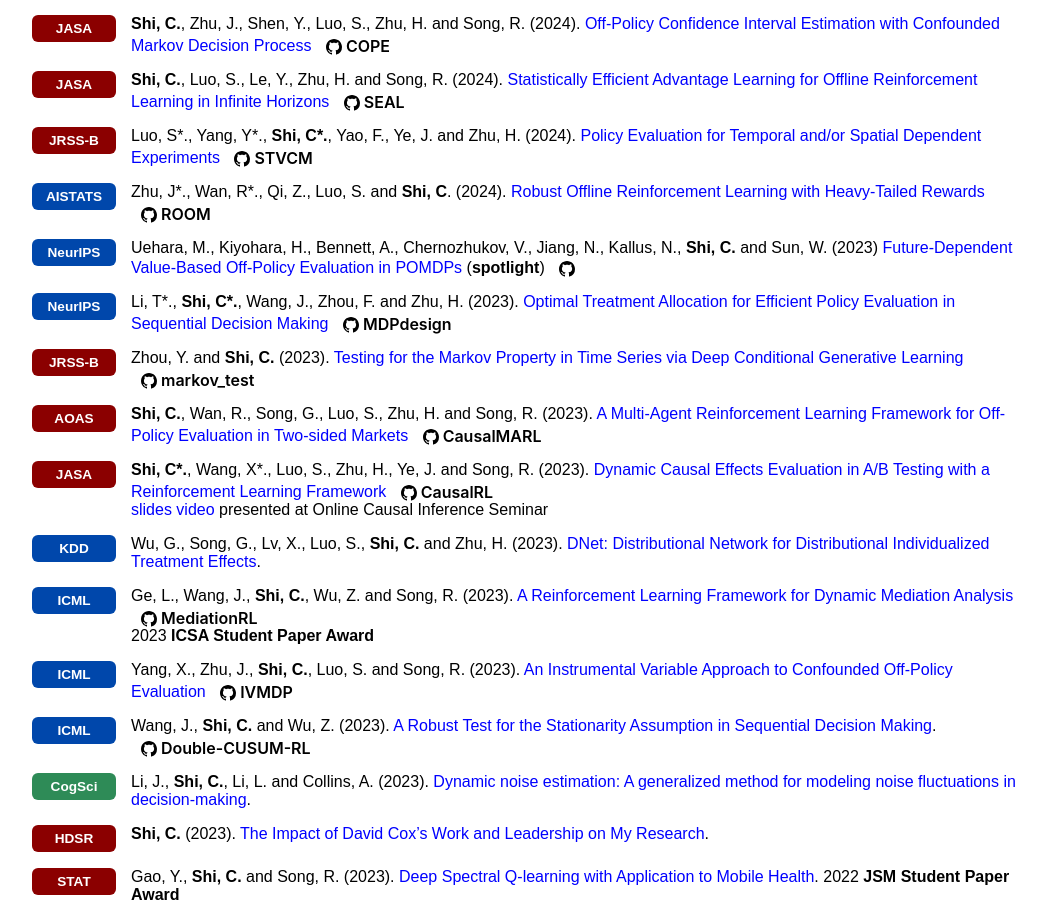
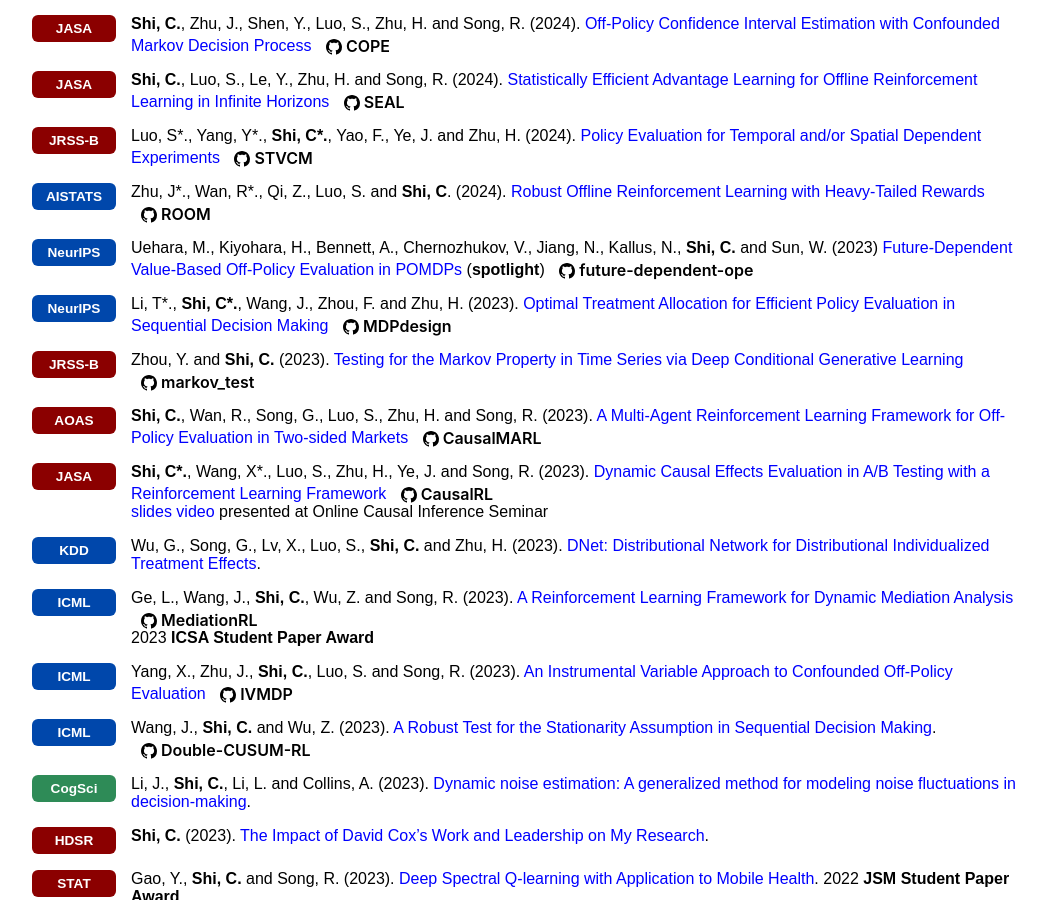
Before and after one commit to callmespring/callmespring.github.io, a Jekyll site: the page built from publication.md, in a window 1280 px wide and 900 px high, scrolled down 2468 px. Shown: the whole window, without its empty margins (111-1157 px from the left). Built offline with Jekyll 4.4.1, drawn with Linux system fonts in a browser that asks for light colours.

Commit message:
Update publication.md

```diff
--- a/publication.md
+++ b/publication.md
@@ -356,7 +356,7 @@
   <div class="pub-content" style="flex: 1;">
     Uehara, M., Kiyohara, H., Bennett, A., Chernozhukov, V., Jiang, N., Kallus, N., <strong>Shi, C.</strong> and Sun, W. (2023) <a href="https://arxiv.org/pdf/2207.13081.pdf">Future-Dependent Value-Based Off-Policy Evaluation in POMDPs</a> (<strong>spotlight</strong>)
     <a href="https://github.com/aiueola/neurips2023-future-dependent-ope" class="gh-module-link">
-      <svg class="gh-icon" viewBox="0 0 16 16" style="width:16px; height:16px; vertical-align: text-bottom;"><path d="M8 0C3.58 0 0 3.58 0 8c0 3.54 2.29 6.53 5.47 7.59.4.07.55-.17.55-.38 0-.19-.01-.82-.01-1.49-2.01.37-2.53-.49-2.69-.94-.09-.23-.48-.94-.82-1.13-.28-.15-.68-.52-.01-.53.63-.01 1.08.58 1.23.82.72 1.21 1.87.87 2.33.66.07-.52.28-.87.51-1.07-1.78-.2-3.64-.89-3.64-3.95 0-.87.31-1.59.82-2.15-.08-.2-.36-1.02.08-2.12 0 0 .67-.21 2.2.82.64-.18 1.32-.27 2-.27.68 0 1.36.09 2 .27 1.53-1.04 2.2-.82 2.2-.82.44 1.1.16 1.92.08 2.12.51.56.82 1.27.82 2.15 0 3.07-1.87 3.75-3.65 3.95.29.25.54.73.54 1.48 0 1.07-.01 1.93-.01 2.2 0 .21.15.46.55.38A8.013 8.013 0 0016 8c0-4.42-3.58-8-8-8z"></path></svg>
+      <svg class="gh-icon" viewBox="0 0 16 16" style="width:16px; height:16px; vertical-align: text-bottom;"><path d="M8 0C3.58 0 0 3.58 0 8c0 3.54 2.29 6.53 5.47 7.59.4.07.55-.17.55-.38 0-.19-.01-.82-.01-1.49-2.01.37-2.53-.49-2.69-.94-.09-.23-.48-.94-.82-1.13-.28-.15-.68-.52-.01-.53.63-.01 1.08.58 1.23.82.72 1.21 1.87.87 2.33.66.07-.52.28-.87.51-1.07-1.78-.2-3.64-.89-3.64-3.95 0-.87.31-1.59.82-2.15-.08-.2-.36-1.02.08-2.12 0 0 .67-.21 2.2.82.64-.18 1.32-.27 2-.27.68 0 1.36.09 2 .27 1.53-1.04 2.2-.82 2.2-.82.44 1.1.16 1.92.08 2.12.51.56.82 1.27.82 2.15 0 3.07-1.87 3.75-3.65 3.95.29.25.54.73.54 1.48 0 1.07-.01 1.93-.01 2.2 0 .21.15.46.55.38A8.013 8.013 0 0016 8c0-4.42-3.58-8-8-8z"></path></svg><span class="gh-module-badge">future-dependent-ope</span>
     </a>
   </div>
 </div>
```
